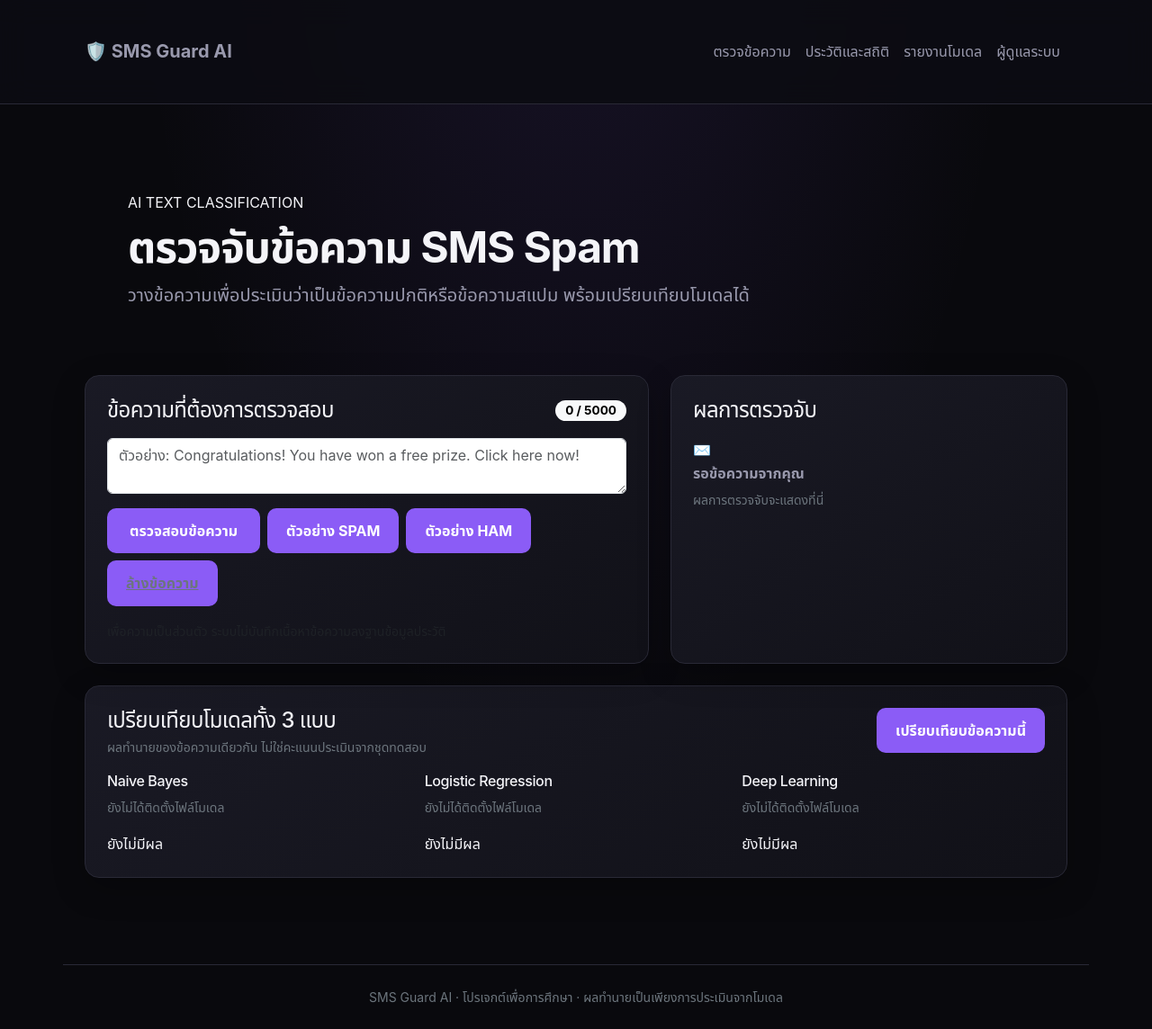
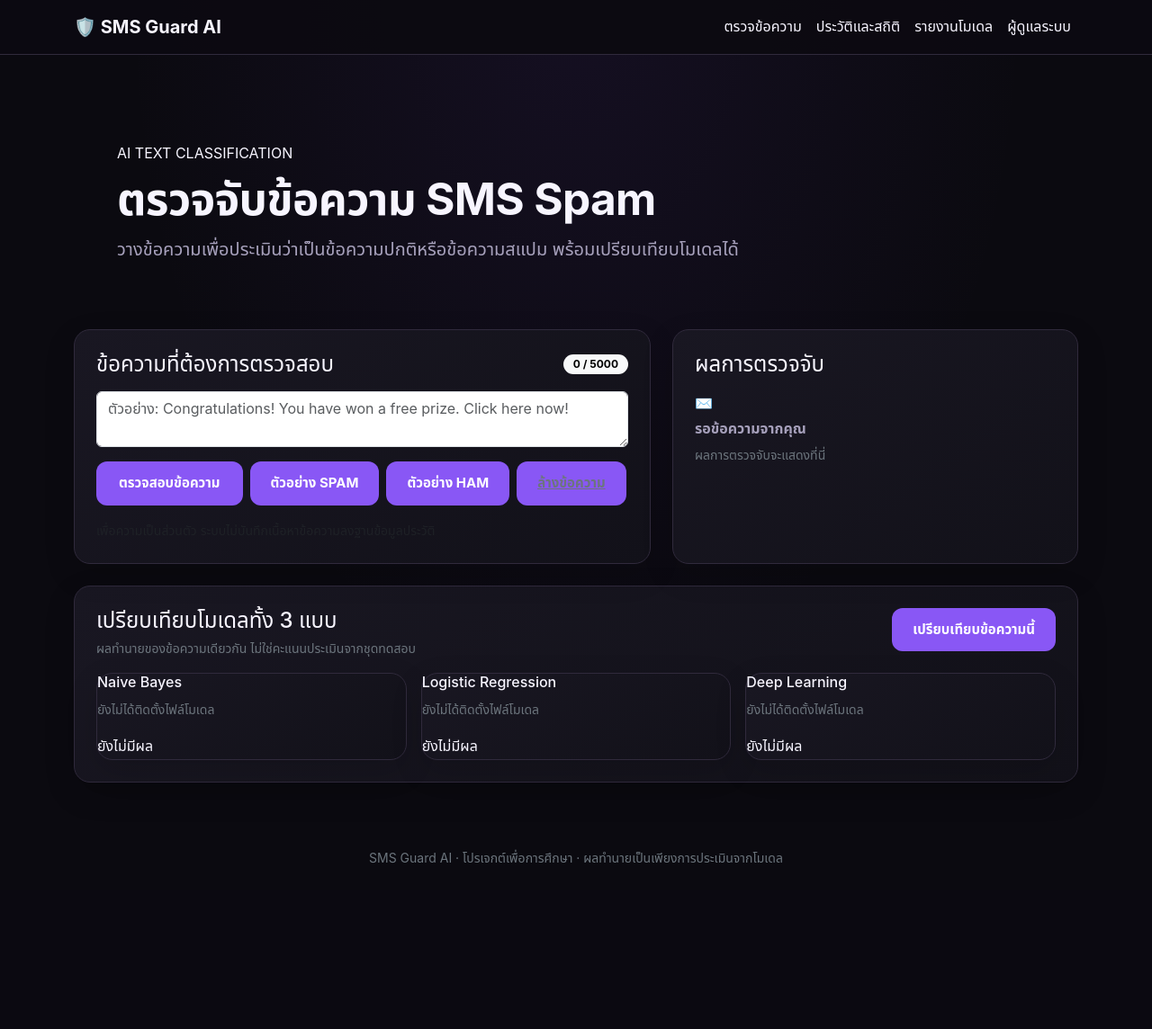
Before and after one commit to artdyadmin444/sms-spam-detector, a Flask app: page / in a window 1280 px wide. Shown: the whole page at 90% size. After the commit the page ends 960 px from the top, so only its background shows below. Run offline with Flask 3, Linux system fonts and the light colour scheme.

Commit message:
Update style.css

```diff
--- a/static/css/style.css
+++ b/static/css/style.css
@@ -1,38 +1,29 @@
 
-/* =====================================
-   SMS GUARD AI - PROFESSIONAL DARK THEME
-   ===================================== */
+/* =========================================
+   SMS GUARD AI — DARK PURPLE THEME
+   Theme only: keep existing app functionality
+========================================= */
 
 :root {
-    color-scheme: dark;
-
-    --bg-main: #09090d;
-    --bg-panel: #111117;
-    --bg-card: #16161f;
-    --bg-hover: #20202b;
-
-    --border-color: #292936;
-
-    --text-main: #f4f4f8;
-    --text-muted: #9999ad;
-
-    --accent: #8b5cf6;
-    --accent-hover: #7c3aed;
-    --accent-soft: rgba(139, 92, 246, 0.14);
-
-    --success: #34d399;
-    --danger: #fb7185;
-    --warning: #fbbf24;
-
-    --radius: 16px;
-    --shadow: 0 12px 36px rgba(0, 0, 0, 0.24);
+  --bg: #0b0a10;
+  --bg-soft: #100e18;
+  --surface: #17151f;
+  --surface-hover: #1e1a2a;
+  --border: #302a3c;
+  --purple: #8957f5;
+  --purple-hover: #a17aff;
+  --purple-soft: #281b42;
+  --text: #f7f5ff;
+  --text-muted: #a6a0bb;
+  --success: #43d9a3;
+  --danger: #ff6b81;
+  --radius: 18px;
 }
 
-* {
-    box-sizing: border-box;
-}
+/* 1. พื้นหลังและตัวอักษร */
 
 html {
+  min-height: 100%;
   scroll-behavior: smooth;
 }
 
@@ -41,268 +32,317 @@ body {
   min-height: 100vh;
   background:
     radial-gradient(
-            ellipse at 50% -20%,
-            rgba(139, 92, 246, 0.12),
+      ellipse at 50% 0%,
+      rgba(93, 53, 163, 0.12),
       transparent 55%
     ),
-        var(--bg-main);
-    color: var(--text-main);
-    font-family: Inter, "Noto Sans Thai", "Segoe UI", sans-serif;
-    line-height: 1.65;
+    var(--bg) !important;
+  color: var(--text);
+  font-family: "Inter", "Noto Sans Thai", Tahoma, sans-serif;
+  line-height: 1.7;
 }
 
-/* Headings */
-
-h1, h2, h3, h4 {
-    color: var(--text-main);
-    font-weight: 700;
-    letter-spacing: -0.025em;
+body,
+input,
+textarea,
+select,
+button {
+  font-family: "Inter", "Noto Sans Thai", Tahoma, sans-serif;
 }
 
-h1 {
-    font-size: clamp(1.8rem, 4vw, 2.7rem);
-}
-
-h2 {
-    font-size: 1.5rem;
+h1, h2, h3, h4, h5, h6 {
+  color: var(--text);
+  font-weight: 700;
+  line-height: 1.35;
 }
 
 p {
   color: var(--text-muted);
 }
 
-/* Links */
-
 a {
-    color: #b8a1ff;
+  color: #b49aff;
   text-decoration: none;
   transition: color 0.2s ease;
 }
 
 a:hover {
-    color: #d2c3ff;
+  color: var(--purple-hover);
 }
 
-/* Navigation and header */
+/* 2. ส่วนหัวและเมนู */
 
-nav,
-.navbar,
+header,
+nav {
+  color: var(--text);
+}
+
 header {
-    background: rgba(13, 13, 19, 0.92);
-    border-bottom: 1px solid var(--border-color);
-    backdrop-filter: blur(16px);
+  background: rgba(12, 10, 17, 0.94);
+  border-bottom: 1px solid rgba(255, 255, 255, 0.08);
+}
+
+nav {
+  background: transparent;
 }
 
 nav a,
-.navbar a {
-    color: var(--text-muted);
-    transition: 0.2s ease;
+header a {
+  transition: color 0.2s ease;
 }
 
 nav a:hover,
-.navbar a:hover,
-nav a.active,
-.navbar a.active {
-    color: var(--text-main);
+header a:hover {
+  color: var(--purple-hover);
 }
 
-/* Main containers */
+/* รองรับชื่อคลาส Navbar ที่ใช้กันทั่วไป */
+
+.navbar {
+  background: rgba(12, 10, 17, 0.96) !important;
+  border-bottom: 1px solid var(--border);
+}
+
+.navbar-brand,
+.navbar .nav-link {
+  color: var(--text) !important;
+}
+
+.navbar .nav-link:hover {
+  color: var(--purple-hover) !important;
+}
+
+/* 3. หัวข้อหลัก */
 
 main,
 .container,
-.content,
-.page-content {
-    width: min(1200px, 100%);
-    margin-left: auto;
-    margin-right: auto;
-    padding: 28px 24px;
+.container-fluid {
+  color: var(--text);
 }
 
-/* Cards and panels */
+main {
+  min-height: 70vh;
+}
+
+.hero,
+.page-header {
+  padding-top: 55px;
+  padding-bottom: 35px;
+}
+
+.hero h1,
+.page-header h1 {
+  font-size: clamp(2rem, 4vw, 3.1rem);
+  letter-spacing: -0.7px;
+}
+
+.hero p,
+.page-header p {
+  color: var(--text-muted);
+}
+
+/* 4. กล่องเนื้อหาและการ์ด */
 
 .card,
 .panel,
+.result-card,
 .stat-card,
-.result-card,
-.metric-card,
-section.card {
+.model-card,
+[class*="card"],
+[class*="panel"] {
+  color: var(--text);
   background: linear-gradient(
     145deg,
-        rgba(26, 26, 37, 0.98),
-        rgba(17, 17, 24, 0.98)
+    #191722 0%,
+    #121119 100%
   );
-    border: 1px solid var(--border-color);
+  border: 1px solid var(--border);
   border-radius: var(--radius);
-    padding: 24px;
-    box-shadow: var(--shadow);
-    transition:
-        border-color 0.2s ease,
-        transform 0.2s ease;
+  box-shadow: 0 12px 35px rgba(0, 0, 0, 0.14);
 }
 
-.card:hover,
-.stat-card:hover,
-.metric-card:hover {
-    border-color: #45405f;
+.card-header,
+.card-footer {
+  color: var(--text);
+  background: rgba(255, 255, 255, 0.025);
+  border-color: var(--border);
 }
 
-/* Forms */
+.card-body {
+  color: var(--text);
+}
 
-input,
+/* 5. ช่องกรอกข้อความ */
+
 textarea,
+input[type="text"],
+input[type="search"],
+input[type="email"],
+input[type="password"],
+input[type="number"],
 select {
   width: 100%;
+  max-width: 100%;
+  box-sizing: border-box;
   padding: 13px 15px;
-    background: #0d0d13;
-    color: var(--text-main);
-    border: 1px solid #333342;
-    border-radius: 10px;
-    font: inherit;
+  color: #29243a;
+  background: #fff;
+  border: 1px solid #d9d5e2;
+  border-radius: 9px;
+  font-size: 15px;
+  line-height: 1.6;
   transition:
     border-color 0.2s ease,
     box-shadow 0.2s ease;
 }
 
 textarea {
-    min-height: 150px;
+  min-height: 100px;
   resize: vertical;
 }
 
-input::placeholder,
-textarea::placeholder {
-    color: #77778b;
+textarea::placeholder,
+input::placeholder {
+  color: #777185;
+  opacity: 1;
 }
 
+textarea:focus,
 input:focus,
-textarea:focus,
 select:focus {
   outline: none;
-    border-color: var(--accent);
-    box-shadow: 0 0 0 3px var(--accent-soft);
+  border-color: var(--purple);
+  box-shadow: 0 0 0 3px rgba(137, 87, 245, 0.2);
 }
 
-/* Buttons */
+/* 6. ปุ่มทั้งหมด */
 
 button,
 .btn,
-.button,
-input[type="submit"] {
+input[type="submit"],
+input[type="button"] {
   display: inline-flex;
   align-items: center;
   justify-content: center;
   gap: 8px;
-    padding: 11px 20px;
+  padding: 12px 22px;
+  color: #fff;
+  background: var(--purple);
   border: 1px solid transparent;
-    border-radius: 10px;
-    background: var(--accent);
-    color: white;
-    font: inherit;
-    font-weight: 650;
+  border-radius: 12px;
+  font-size: 15px;
+  font-weight: 700;
   cursor: pointer;
   transition:
     background 0.2s ease,
-        transform 0.2s ease,
-        box-shadow 0.2s ease;
+    box-shadow 0.2s ease,
+    transform 0.2s ease;
 }
 
 button:hover,
 .btn:hover,
-.button:hover,
-input[type="submit"]:hover {
-    background: var(--accent-hover);
-    color: white;
+input[type="submit"]:hover,
+input[type="button"]:hover {
+  color: #fff;
+  background: var(--purple-hover);
+  box-shadow: 0 7px 20px rgba(137, 87, 245, 0.22);
   transform: translateY(-1px);
-    box-shadow: 0 5px 18px rgba(139, 92, 246, 0.22);
 }
 
-button:focus-visible,
-a:focus-visible {
-    outline: 2px solid #b8a1ff;
-    outline-offset: 3px;
+button:active,
+.btn:active {
+  transform: translateY(0);
 }
 
-/* Tables */
+button:disabled,
+.btn:disabled {
+  opacity: 0.55;
+  cursor: not-allowed;
+  box-shadow: none;
+  transform: none;
+}
+
+/* 7. ตารางและประวัติการตรวจสอบ */
 
 table {
   width: 100%;
   border-collapse: collapse;
-    color: var(--text-main);
-    background: var(--bg-panel);
-    border-radius: 12px;
-    overflow: hidden;
+  color: var(--text);
+  background: transparent;
+}
+
+th,
+td {
+  padding: 12px 14px;
+  text-align: left;
+  border-bottom: 1px solid var(--border);
 }
 
 th {
-    background: #1d1b29;
-    color: #c4b5fd;
-    text-align: left;
-    font-weight: 650;
+  color: #c4b1ff;
+  font-weight: 700;
+  background: rgba(137, 87, 245, 0.08);
 }
 
-th, td {
-    padding: 14px 16px;
-    border-bottom: 1px solid var(--border-color);
+tr:hover td {
+  background: rgba(137, 87, 245, 0.04);
 }
 
-tbody tr:hover {
-    background: var(--bg-hover);
-}
-
-/* Status labels */
+/* 8. ผลลัพธ์ Spam / Ham */
 
 .badge,
-.status,
-.label {
+.status-badge {
   display: inline-flex;
   align-items: center;
-    gap: 6px;
   padding: 5px 11px;
   border-radius: 999px;
-    font-size: 0.85rem;
+  font-size: 12px;
   font-weight: 700;
 }
 
 .spam,
-.status-spam,
-.badge-spam {
-    color: #fda4af;
-    background: rgba(244, 63, 94, 0.13);
-    border: 1px solid rgba(244, 63, 94, 0.28);
+.result-spam {
+  color: #ff9eaa;
+  background: rgba(255, 107, 129, 0.12);
+  border: 1px solid rgba(255, 107, 129, 0.25);
 }
 
 .ham,
-.status-ham,
-.badge-ham {
-    color: #6ee7b7;
-    background: rgba(16, 185, 129, 0.12);
-    border: 1px solid rgba(16, 185, 129, 0.25);
+.result-ham {
+  color: #72e7bc;
+  background: rgba(67, 217, 163, 0.12);
+  border: 1px solid rgba(67, 217, 163, 0.25);
 }
 
-/* Dividers and secondary text */
+/* 9. ข้อความแจ้งเตือนและสถานะ */
+
+.alert {
+  padding: 14px 16px;
+  border-radius: 12px;
+  color: var(--text);
+  background: var(--surface);
+  border: 1px solid var(--border);
+}
+
+.alert-success {
+  color: #72e7bc;
+  background: rgba(67, 217, 163, 0.08);
+  border-color: rgba(67, 217, 163, 0.25);
+}
+
+.alert-danger,
+.alert-error {
+  color: #ff9eaa;
+  background: rgba(255, 107, 129, 0.08);
+  border-color: rgba(255, 107, 129, 0.25);
+}
+
+/* 10. ตัวคั่นและแถบเลื่อน */
 
 hr {
   border: 0;
-    border-top: 1px solid var(--border-color);
-    margin: 24px 0;
+  border-top: 1px solid var(--border);
 }
-
-small,
-.text-muted,
-.muted {
-    color: var(--text-muted);
-}
-
-/* Footer */
-
-footer {
-    margin-top: 48px;
-    padding: 24px;
-    border-top: 1px solid var(--border-color);
-    color: var(--text-muted);
-    text-align: center;
-}
-
-/* Scrollbar */
 
 ::-webkit-scrollbar {
   width: 9px;
@@ -310,34 +350,71 @@ footer {
 }
 
 ::-webkit-scrollbar-track {
-    background: var(--bg-main);
+  background: var(--bg);
 }
 
 ::-webkit-scrollbar-thumb {
-    background: #3a394a;
+  background: #423653;
   border-radius: 20px;
 }
 
 ::-webkit-scrollbar-thumb:hover {
-    background: #60577c;
+  background: var(--purple);
 }
 
-/* Responsive layout */
+/* 11. รองรับ Bootstrap และคลาสสีพื้นฐาน */
+
+.bg-white,
+.bg-light {
+  background-color: var(--surface) !important;
+}
+
+.text-dark {
+  color: var(--text) !important;
+}
+
+.text-muted {
+  color: var(--text-muted) !important;
+}
+
+.border {
+  border-color: var(--border) !important;
+}
+
+/* 12. รองรับมือถือ */
 
 @media (max-width: 768px) {
-    main,
   .container,
-    .content,
-    .page-content {
-        padding: 20px 14px;
+  .container-fluid {
+    padding-left: 16px;
+    padding-right: 16px;
+  }
+
+  .hero,
+  .page-header {
+    padding-top: 30px;
+    padding-bottom: 24px;
+  }
+
+  .hero h1,
+  .page-header h1 {
+    font-size: 2rem;
   }
 
   .card,
   .panel,
+  .result-card,
   .stat-card,
-    .result-card,
-    .metric-card {
-        padding: 17px;
+  .model-card,
+  [class*="card"],
+  [class*="panel"] {
+    border-radius: 14px;
+  }
+
+  button,
+  .btn,
+  input[type="submit"] {
+    max-width: 100%;
   }
 
   table {
@@ -345,10 +422,16 @@ footer {
     overflow-x: auto;
     white-space: nowrap;
   }
+}
 
-    button,
-    .btn,
-    .button {
-        max-width: 100%;
+/* 13. ลดเอฟเฟกต์สำหรับผู้ที่ตั้งค่าลดการเคลื่อนไหว */
+
+@media (prefers-reduced-motion: reduce) {
+  *,
+  *::before,
+  *::after {
+    scroll-behavior: auto !important;
+    transition-duration: 0.01ms !important;
+    animation-duration: 0.01ms !important;
   }
 }
```
Lines whose indentation alone changed are shown as unchanged.
